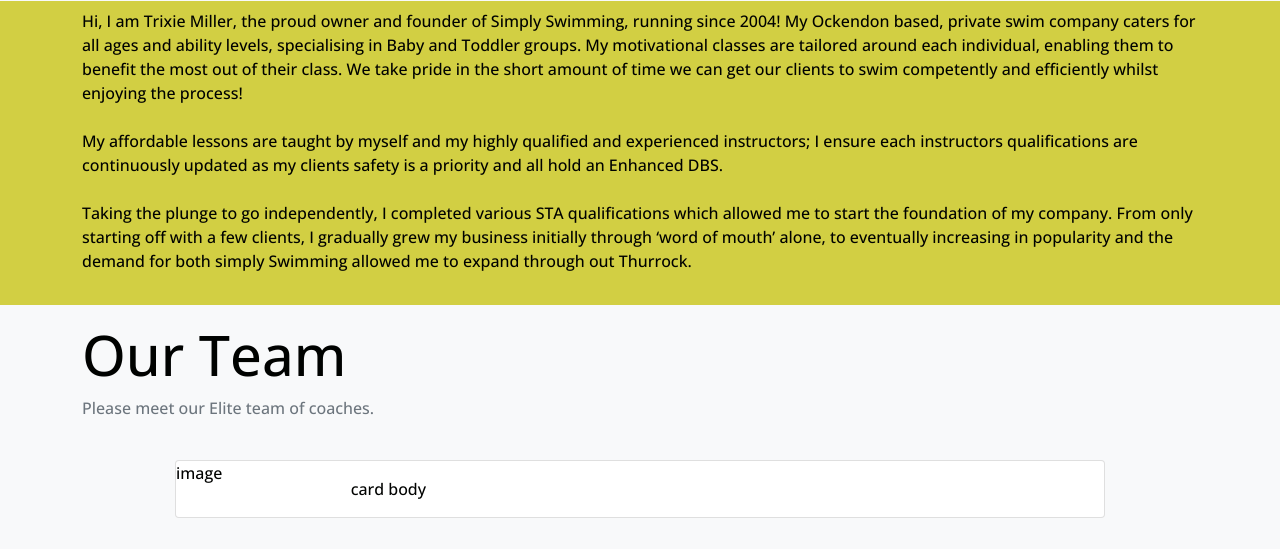
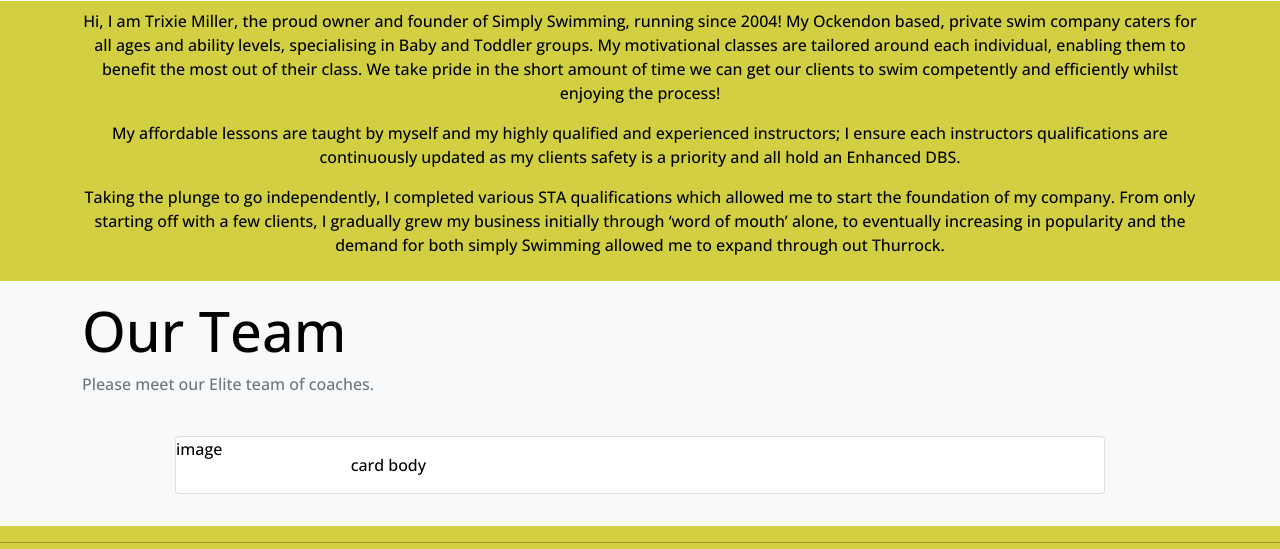
Before and after one commit to manasi1031/Simply-swimming, a Django app: page /about/ in a window 1280 px wide. Shown: the part 387-936 px from the top of the page. Run offline with Django 3.2, Linux system fonts and the light colour scheme.

Commit message:
CSS/BS style update for about us information

```diff
--- a/templates/about.html
+++ b/templates/about.html
@@ -19,15 +19,16 @@
 <!--About us brief-->
 <div class="py-2">
     <div class="container">
-        <div class="row align-items-center">
+        <div class="row text-center">
             <div>
-                <p class="font-italic mb-4">Hi, I am Trixie Miller, the proud owner and founder of Simply Swimming, running since 2004! My Ockendon based, private swim company caters for all ages and ability levels, specialising in Baby and Toddler groups. My motivational classes are tailored around each individual, enabling them to benefit the most out of their class.
+                <p>
+                    Hi, I am Trixie Miller, the proud owner and founder of Simply Swimming, running since 2004! My Ockendon based, private swim company caters for all ages and ability levels, specialising in Baby and Toddler groups. My motivational classes are tailored around each individual, enabling them to benefit the most out of their class.
                     We take pride in the short amount of time we can get our clients to swim competently and efficiently whilst enjoying the process!
                 </p>
-                <p class="font-italic mb-4">
+                <p>
                     My affordable lessons are taught by myself and my highly qualified and experienced instructors; I ensure each instructors qualifications are continuously updated as my clients safety is a priority and all hold an Enhanced DBS.
                 </p>
-                <p class="font-italic mb-4">
+                <p>
                     Taking the plunge to go independently, I completed various STA qualifications which allowed me to start the foundation of my company. From only starting off with a few clients, I gradually grew my business initially through ‘word of mouth’ alone, to eventually increasing in popularity and the demand for both simply Swimming allowed me to expand through out Thurrock.
                 </p>
             </div>
```
